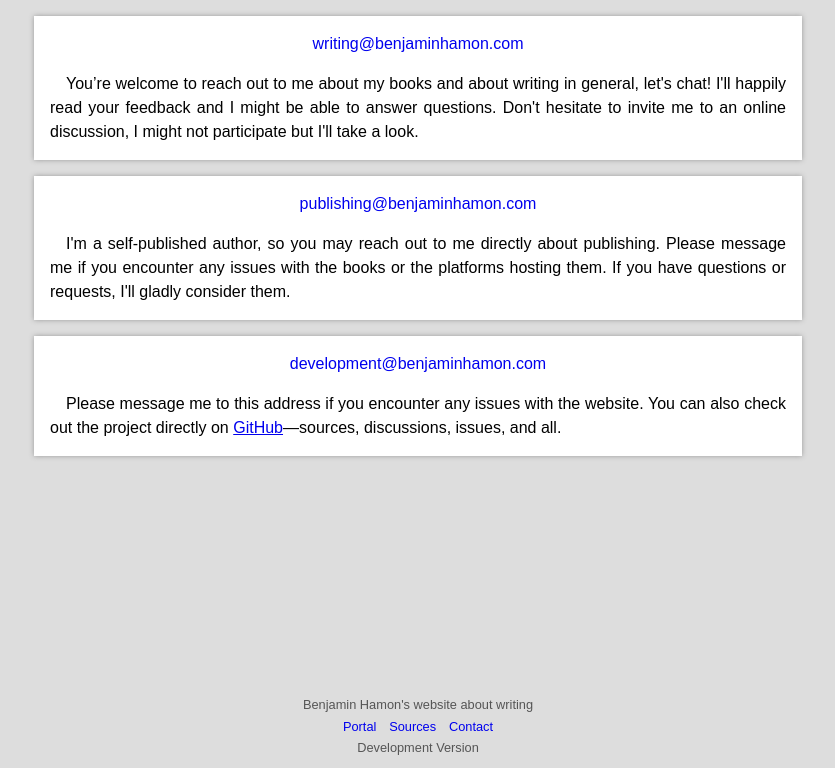
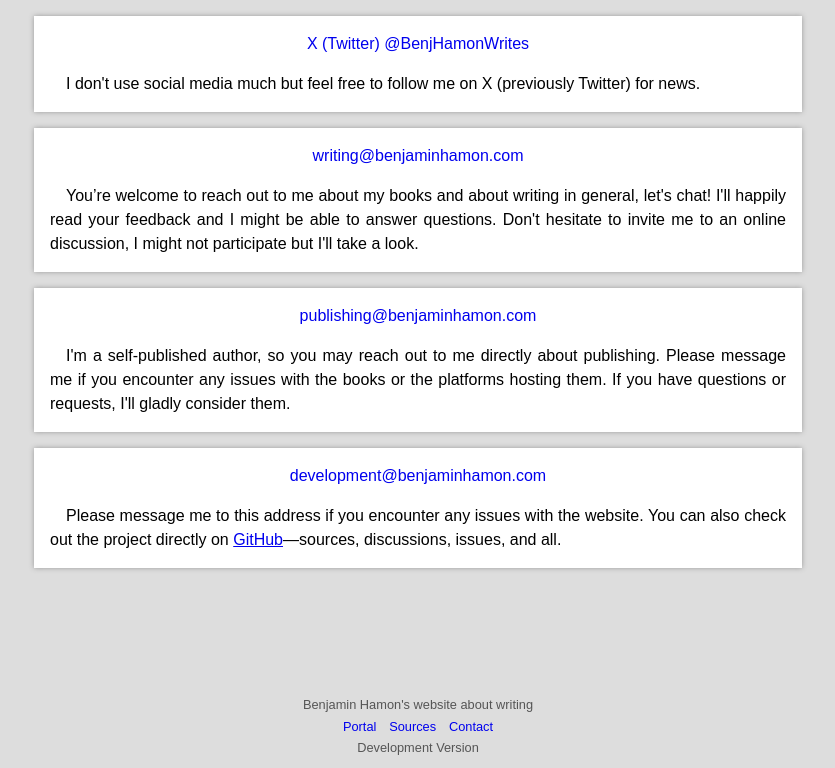
Before and after one commit to BenjaminHamon/WritingWebsite, a Flask app: page /Contact in a window 1280 px wide. Shown: the part 32-800 px from the top of the page, without its empty margins (222-1057 px from the left). Run offline with Flask 3, Linux system fonts and the light colour scheme; parts of the project's set-up code (start-up, migrations or seed data) failed here and were passed over.

Commit message:
Add X (Twitter) to contact page

```diff
--- a/Sources/website/benjaminhamon_writing_website/static/content.css
+++ b/Sources/website/benjaminhamon_writing_website/static/content.css
@@ -152,12 +152,12 @@
 
 /* Contact */
 
-.contact-entry > div.email
+.contact-entry > div.link
 {
 	text-align: center;
 }
 
-.contact-entry > div.email > a
+.contact-entry > div.link > a
 {
 	text-decoration: none;
 }
--- a/Sources/website/benjaminhamon_writing_website/templates/contact.html
+++ b/Sources/website/benjaminhamon_writing_website/templates/contact.html
@@ -4,7 +4,17 @@
 
 <section>
     <article class="contact-entry">
-        <div class="email">
+        <div class="link">
+            <a href="https://twitter.com/BenjHamonWrites">
+                <p>X (Twitter) @BenjHamonWrites</p>
+            </a>
+        </div>
+        <div class="text">
+            <p>I don't use social media much but feel free to follow me on X (previously Twitter) for news.</p>
+        </div>
+    </article>
+    <article class="contact-entry">
+        <div class="link">
             <a href="mailto:writing@benjaminhamon.com">writing@benjaminhamon.com</a>
         </div>
         <div class="text">
@@ -12,7 +22,7 @@
         </div>
     </article>
     <article class="contact-entry">
-        <div class="email">
+        <div class="link">
             <a href="mailto:publishing@benjaminhamon.com">publishing@benjaminhamon.com</a>
         </div>
         <div class="text">
@@ -20,7 +30,7 @@
         </div>
     </article>
     <article class="contact-entry">
-        <div class="email">
+        <div class="link">
             <a href="mailto:development@benjaminhamon.com">development@benjaminhamon.com</a>
         </div>
         <div class="text">
```
